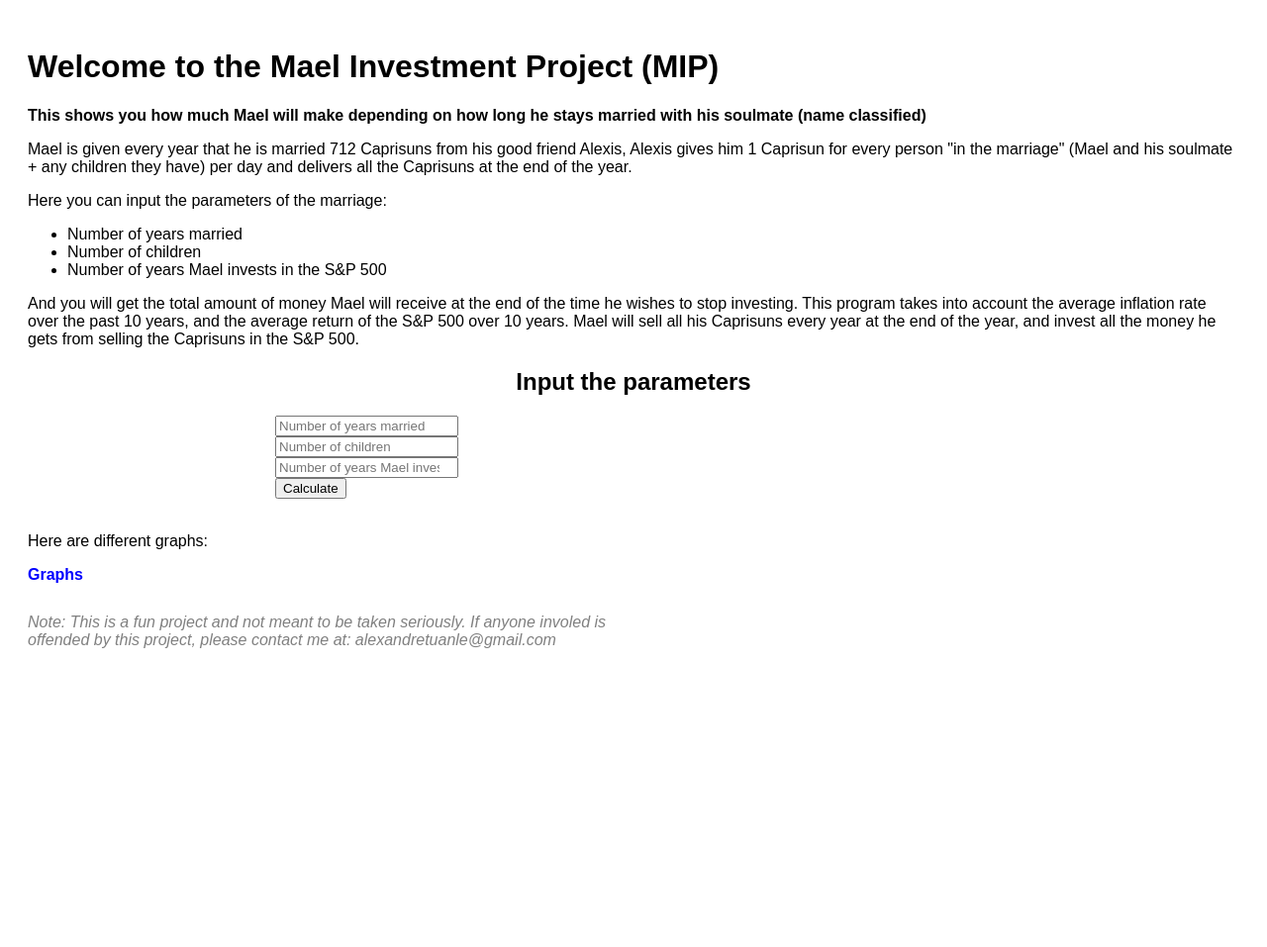
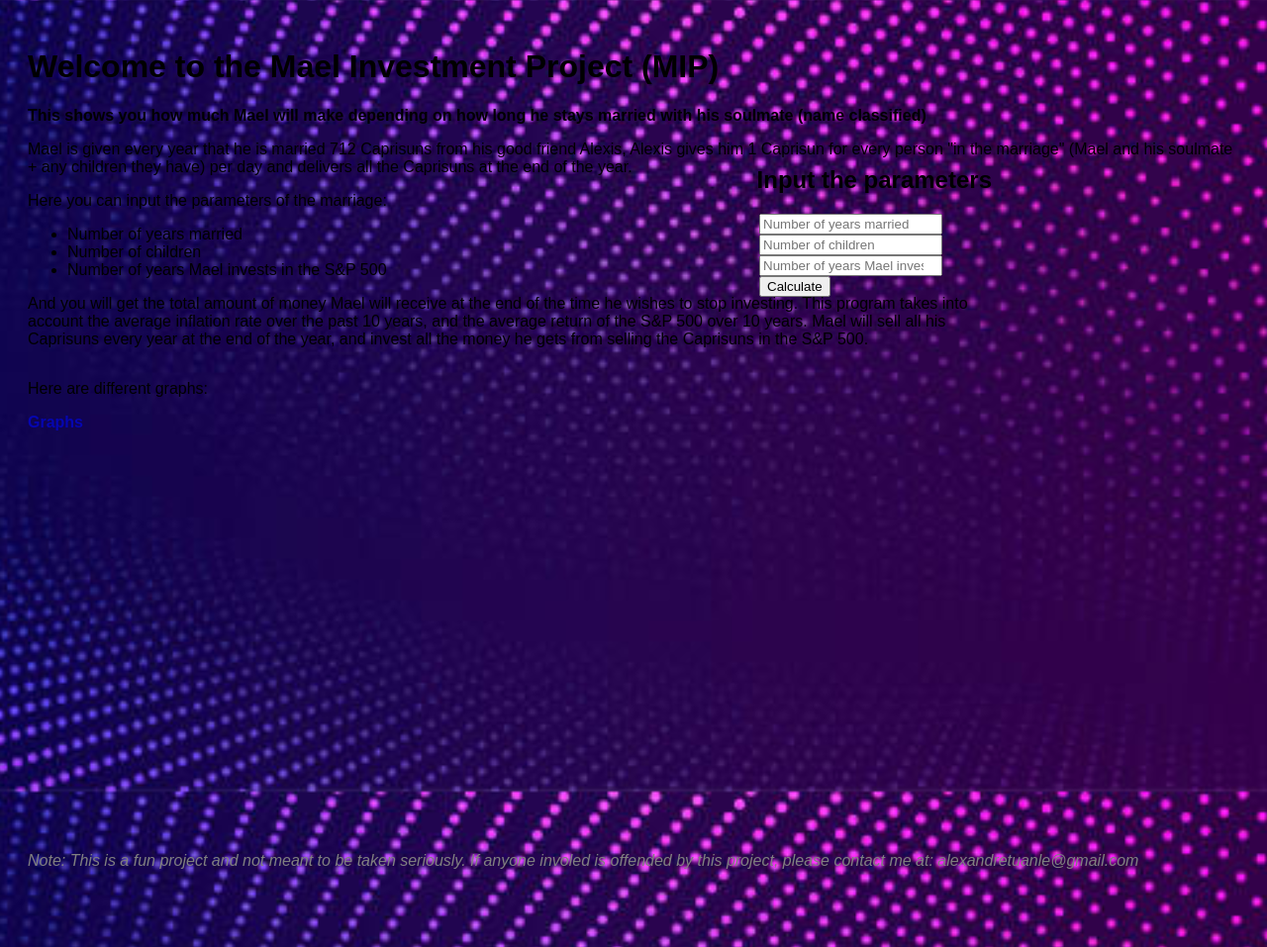
Before and after one commit to ABL15220/Mael-Investment-Project, a Flask app: page / in a window 1280 px wide. Shown: the whole page at 99% size. Before the commit the page ends 655 px from the top, so only its background shows below. Run offline with Flask 3, Linux system fonts and the light colour scheme.

Commit message:
styling index

```diff
--- a/static/styles/styles.css
+++ b/static/styles/styles.css
@@ -1,33 +1,52 @@
-body{
+body {
     font-family: Arial, sans-serif;
-    align-self: center;
+    text-align: left;
     background-color: white;
     padding: 20px;
+
+    background-image: url("../Images/background-purple-1.jpg");
+    background-repeat: no-repeat;
+    background-position: center;
+    background-size: cover;
+    background-attachment: fixed;
+}
+
+#rules{
+    text-align: left;
+    width: 1000px;
 }
 
 form{
-    align-content: center;
-    padding-left: 250px;
-    padding-right: 250px;
+    float: right;
+    padding-left: 100px;
+    padding-right: 300px;
 }
 
 #form_title{
-    text-align: center;
+    margin-right: 250px;
+    text-align: right;
+    margin-top: -200px;
 }
 
 #disclaimer{
     text-align: left;
     font-style: italic;
     color: gray;
-    width: 600px;
+    width: auto;
     height: 50px;
     display: block;
-    margin-top: 30px;
+    margin-top: 425px;
+}
+
+#graph_link{
+    text-align: left;
+    width: 1000px;
+    margin-top: 150px;
 }
 
 #link{
     text-decoration: none;
-    color: blue;
+    color: rgb(6, 6, 177);
     font-weight: bold;
     text-align: left;
 }
--- a/templates/index.html
+++ b/templates/index.html
@@ -20,7 +20,7 @@
         <li>Number of years Mael invests in the S&P 500</li>
     </ul>
 
-    <p>And you will get the total amount of money Mael will receive at the end of the time he wishes to stop investing.
+    <p id="rules">And you will get the total amount of money Mael will receive at the end of the time he wishes to stop investing.
         This program takes into account the average inflation rate over the past 10 years, and the average return of the S&P 500
         over 10 years. Mael will sell all his Caprisuns every year at the end of the year, and invest all the money he gets from
         selling the Caprisuns in the S&P 500.
@@ -34,8 +34,10 @@
         <input type="submit" value="Calculate">
     </form><br>
 
-    <p>Here are different graphs:</p>
-    <a href="{{ url_for('graphs') }}" id="link">Graphs</a><br>
+    <div id="graph_link">
+        <p>Here are different graphs:</p>
+        <a href="{{ url_for('graphs') }}" id="link">Graphs</a><br>
+    </div>
 
     <i id="disclaimer">Note: This is a fun project and not meant to be taken seriously. If anyone involed is offended by this project, please
         contact me at: alexandretuanle@gmail.com</i><br>
```
Also changed, not shown: static/Images/background-purple-1.jpg (added).
